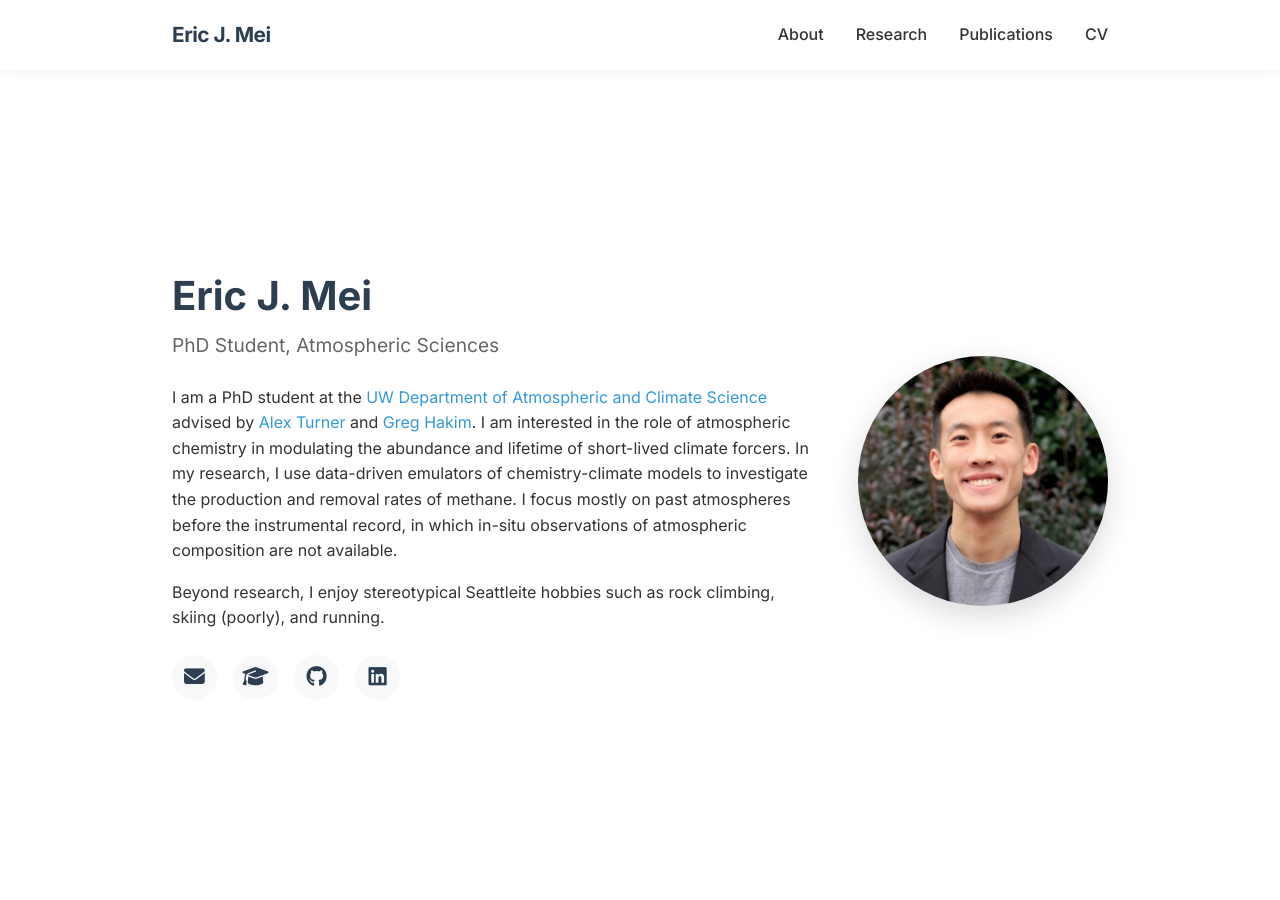
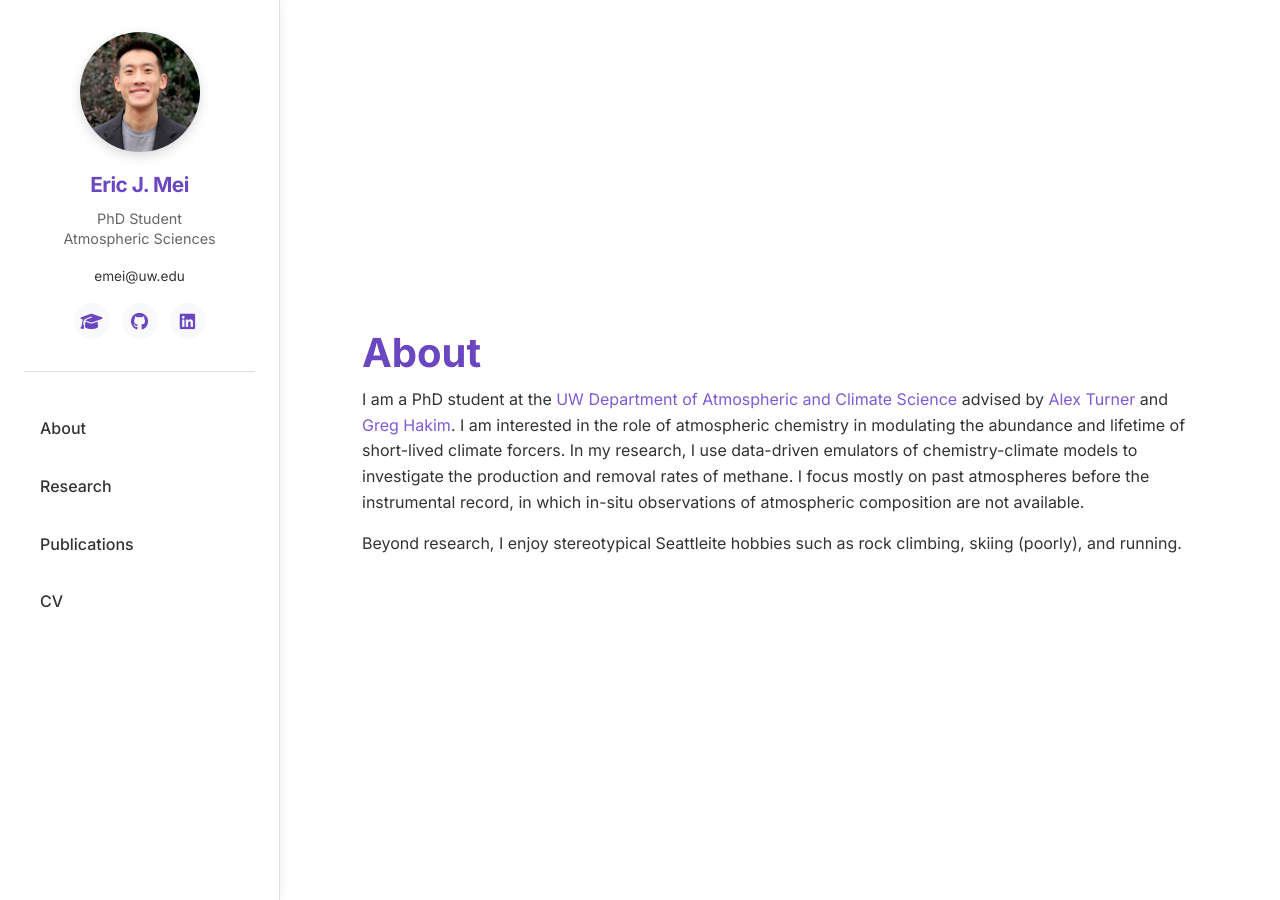
Before and after one commit to ericjmei/ericjmei.github.io, a Jekyll site: the page built from index.html, in a window 1280 px wide and 900 px high. Built offline with Jekyll 4.4.1, drawn with Linux system fonts in a browser that asks for light colours; some of the changed text lies outside the part shown.

Commit message:
refactor

```diff
--- a/_layouts/modern.html
+++ b/_layouts/modern.html
@@ -19,8 +19,32 @@
   <!-- Navigation -->
   <nav class="navbar" id="navbar">
     <div class="container">
-      <div class="nav-brand">
-        <a href="#top">{{ site.author.name }}</a>
+      <div class="nav-profile">
+        <img src="{{ '/images/Headshot.jpg' | relative_url }}" alt="{{ site.author.name }}" class="nav-profile-image">
+        <div class="nav-brand">
+          <a href="#top">{{ site.author.name }}</a>
+        </div>
+        <div class="nav-subtitle">PhD Student<br>Atmospheric Sciences</div>
+        <div class="nav-contact">
+          <span class="nav-email">{{ site.author.email }}</span>
+        </div>
+        <div class="nav-social">
+          {% if site.author.googlescholar %}
+          <a href="{{ site.author.googlescholar }}" target="_blank" rel="noopener" title="Google Scholar" aria-label="Google Scholar">
+            <i class="fas fa-graduation-cap"></i>
+          </a>
+          {% endif %}
+          {% if site.author.github %}
+          <a href="https://github.com/{{ site.author.github }}" target="_blank" rel="noopener" title="GitHub" aria-label="GitHub">
+            <i class="fab fa-github"></i>
+          </a>
+          {% endif %}
+          {% if site.author.linkedin %}
+          <a href="https://linkedin.com/in/{{ site.author.linkedin }}" target="_blank" rel="noopener" title="LinkedIn" aria-label="LinkedIn">
+            <i class="fab fa-linkedin"></i>
+          </a>
+          {% endif %}
+        </div>
       </div>
       <div class="nav-menu" id="nav-menu">
         <a href="#about" class="nav-link">About</a>
@@ -28,13 +52,14 @@
         <a href="#publications" class="nav-link">Publications</a>
         <a href="#cv" class="nav-link">CV</a>
       </div>
-      <div class="nav-toggle" id="nav-toggle">
-        <span></span>
-        <span></span>
-        <span></span>
-      </div>
     </div>
   </nav>
+
+  <div class="nav-toggle" id="nav-toggle">
+    <span></span>
+    <span></span>
+    <span></span>
+  </div>
 
   <!-- Main Content -->
   <main>
--- a/assets/css/modern.css
+++ b/assets/css/modern.css
@@ -4,16 +4,16 @@
 
 /* ===== CSS Variables ===== */
 :root {
-  --primary-color: #2c3e50;
-  --secondary-color: #3498db;
-  --accent-color: #e74c3c;
+  --primary-color: #6b46c1;
+  --secondary-color: #805ad5;
+  --accent-color: #9f7aea;
   --text-color: #333;
   --text-light: #666;
   --border-color: #e0e0e0;
   --bg-light: #f8f9fa;
   --bg-white: #ffffff;
-  --nav-height: 70px;
-  --max-width: 1000px;
+  --sidebar-width: 280px;
+  --max-width: 900px;
   --transition: all 0.3s ease;
 }
 
@@ -85,29 +85,51 @@ a:hover {
   padding: 0 2rem;
 }
 
-/* ===== Navigation Bar ===== */
+/* ===== Sidebar Navigation ===== */
 .navbar {
   position: fixed;
   top: 0;
   left: 0;
-  right: 0;
-  height: var(--nav-height);
-  background: rgba(255, 255, 255, 0.95);
-  backdrop-filter: blur(10px);
-  box-shadow: 0 2px 10px rgba(0, 0, 0, 0.05);
+  bottom: 0;
+  width: var(--sidebar-width);
+  background: var(--bg-white);
+  border-right: 1px solid var(--border-color);
+  box-shadow: 2px 0 10px rgba(0, 0, 0, 0.05);
   z-index: 1000;
-  transition: var(--transition);
-}
-
-.navbar.scrolled {
-  box-shadow: 0 2px 20px rgba(0, 0, 0, 0.1);
+  overflow-y: auto;
+  padding: 2rem 0;
 }
 
 .navbar .container {
   display: flex;
-  justify-content: space-between;
+  flex-direction: column;
   align-items: center;
-  height: 100%;
+  padding: 0 1.5rem;
+  height: auto;
+}
+
+.nav-profile {
+  display: flex;
+  flex-direction: column;
+  align-items: center;
+  text-align: center;
+  margin-bottom: 2rem;
+  padding-bottom: 2rem;
+  border-bottom: 1px solid var(--border-color);
+  width: 100%;
+}
+
+.nav-profile-image {
+  width: 120px;
+  height: 120px;
+  border-radius: 50%;
+  object-fit: cover;
+  margin-bottom: 1rem;
+  box-shadow: 0 4px 12px rgba(0, 0, 0, 0.15);
+}
+
+.nav-brand {
+  margin-bottom: 0.5rem;
 }
 
 .nav-brand a {
@@ -117,31 +139,71 @@ a:hover {
   letter-spacing: -0.5px;
 }
 
+.nav-subtitle {
+  font-size: 0.9rem;
+  color: var(--text-light);
+  margin-bottom: 1rem;
+  line-height: 1.4;
+}
+
+.nav-contact {
+  display: flex;
+  flex-direction: column;
+  gap: 0.5rem;
+  font-size: 0.85rem;
+  color: var(--text-color);
+  margin-bottom: 1rem;
+}
+
+.nav-email {
+  color: var(--text-color);
+  cursor: text;
+}
+
+.nav-social {
+  display: flex;
+  gap: 0.75rem;
+  justify-content: center;
+}
+
+.nav-social a {
+  width: 36px;
+  height: 36px;
+  display: flex;
+  align-items: center;
+  justify-content: center;
+  background: var(--bg-light);
+  border-radius: 50%;
+  font-size: 1.1rem;
+  color: var(--primary-color);
+  transition: var(--transition);
+}
+
+.nav-social a:hover {
+  background: var(--primary-color);
+  color: var(--bg-white);
+  transform: translateY(-2px);
+}
+
 .nav-menu {
   display: flex;
-  gap: 2rem;
+  flex-direction: column;
+  gap: 0.5rem;
+  width: 100%;
 }
 
 .nav-link {
   font-weight: 500;
   color: var(--text-color);
-  position: relative;
-  padding: 0.5rem 0;
+  padding: 0.75rem 1rem;
+  border-radius: 6px;
+  transition: var(--transition);
+  text-align: left;
 }
 
-.nav-link::after {
-  content: '';
-  position: absolute;
-  bottom: 0;
-  left: 0;
-  width: 0;
-  height: 2px;
-  background: var(--secondary-color);
-  transition: var(--transition);
-}
-
-.nav-link:hover::after {
-  width: 100%;
+.nav-link:hover {
+  background: var(--bg-light);
+  color: var(--primary-color);
 }
 
 .nav-toggle {
@@ -149,6 +211,14 @@ a:hover {
   flex-direction: column;
   gap: 5px;
   cursor: pointer;
+  position: fixed;
+  top: 1rem;
+  right: 1rem;
+  z-index: 1001;
+  background: var(--bg-white);
+  padding: 0.5rem;
+  border-radius: 6px;
+  box-shadow: 0 2px 8px rgba(0, 0, 0, 0.1);
 }
 
 .nav-toggle span {
@@ -161,13 +231,13 @@ a:hover {
 
 /* ===== Main Content ===== */
 main {
-  margin-top: var(--nav-height);
+  margin-left: var(--sidebar-width);
 }
 
 /* ===== Sections ===== */
 section {
-  padding: 5rem 0;
-  min-height: calc(100vh - var(--nav-height));
+  padding: 4rem 3rem;
+  min-height: 100vh;
   display: flex;
   align-items: center;
 }
@@ -185,20 +255,12 @@ section:nth-child(even) {
   display: flex;
   align-items: center;
   justify-content: center;
-  min-height: calc(100vh - var(--nav-height));
-  padding: 4rem 0;
+  min-height: 100vh;
+  padding: 4rem 3rem;
 }
 
 .hero-content {
-  display: flex;
-  align-items: center;
-  gap: 3rem;
-  flex-wrap: wrap;
-}
-
-.hero-text {
-  flex: 1;
-  min-width: 300px;
+  width: 100%;
 }
 
 .hero-text h1 {
@@ -211,44 +273,6 @@ section:nth-child(even) {
   margin-bottom: 1.5rem;
 }
 
-.hero-image {
-  flex: 0 0 250px;
-}
-
-.hero-image img {
-  width: 100%;
-  max-width: 250px;
-  height: auto;
-  border-radius: 50%;
-  box-shadow: 0 10px 30px rgba(0, 0, 0, 0.15);
-  object-fit: cover;
-}
-
-.social-links {
-  display: flex;
-  gap: 1rem;
-  margin-top: 1.5rem;
-}
-
-.social-links a {
-  width: 45px;
-  height: 45px;
-  display: flex;
-  align-items: center;
-  justify-content: center;
-  background: var(--bg-light);
-  border-radius: 50%;
-  font-size: 1.3rem;
-  color: var(--primary-color);
-  transition: var(--transition);
-}
-
-.social-links a:hover {
-  background: var(--secondary-color);
-  color: var(--bg-white);
-  transform: translateY(-3px);
-}
-
 /* ===== Research Section ===== */
 .research-description {
   font-size: 1.1rem;
@@ -259,87 +283,66 @@ section:nth-child(even) {
 /* ===== Publications ===== */
 .publications-list {
   list-style: none;
-  counter-reset: publication-counter;
+  counter-reset: publication-counter 5;
 }
 
 .publication-item {
-  counter-increment: publication-counter;
-  margin-bottom: 2.5rem;
-  padding: 1.5rem;
-  background: var(--bg-white);
-  border-radius: 8px;
-  border-left: 4px solid var(--secondary-color);
-  box-shadow: 0 2px 8px rgba(0, 0, 0, 0.05);
-  transition: var(--transition);
+  counter-increment: publication-counter -1;
+  margin-bottom: 2rem;
+  padding-left: 2.5rem;
   position: relative;
-}
-
-section:nth-child(even) .publication-item {
-  background: var(--bg-white);
-}
-
-.publication-item:hover {
-  box-shadow: 0 4px 16px rgba(0, 0, 0, 0.1);
-  transform: translateY(-2px);
 }
 
 .publication-item::before {
   content: "[" counter(publication-counter) "]";
+  position: absolute;
+  left: 0;
   font-weight: 600;
-  color: var(--secondary-color);
-  margin-right: 0.5rem;
+  color: var(--primary-color);
 }
 
 .publication-title {
-  font-size: 1.15rem;
-  font-weight: 600;
-  color: var(--primary-color);
-  margin-bottom: 0.5rem;
-  line-height: 1.4;
+  font-size: 1rem;
+  font-weight: 500;
+  color: var(--text-color);
+  margin-bottom: 0.25rem;
+  line-height: 1.5;
 }
 
 .publication-title a {
-  color: var(--primary-color);
+  color: var(--text-color);
 }
 
 .publication-title a:hover {
-  color: var(--secondary-color);
+  color: var(--primary-color);
 }
 
 .publication-authors {
   color: var(--text-light);
-  margin-bottom: 0.5rem;
-  font-size: 0.95rem;
+  margin-bottom: 0.25rem;
+  font-size: 0.9rem;
 }
 
 .publication-venue {
   font-style: italic;
-  color: var(--text-color);
-  margin-bottom: 0.5rem;
+  color: var(--text-light);
+  margin-bottom: 0.25rem;
+  font-size: 0.9rem;
 }
 
 .publication-links {
-  display: flex;
-  gap: 1rem;
-  flex-wrap: wrap;
-  margin-top: 0.75rem;
+  display: inline;
+  font-size: 0.9rem;
 }
 
 .publication-link {
-  display: inline-flex;
-  align-items: center;
-  gap: 0.3rem;
-  padding: 0.3rem 0.8rem;
-  background: var(--bg-light);
-  border-radius: 4px;
-  font-size: 0.9rem;
   color: var(--secondary-color);
   transition: var(--transition);
 }
 
 .publication-link:hover {
-  background: var(--secondary-color);
-  color: var(--bg-white);
+  color: var(--primary-color);
+  text-decoration: underline;
 }
 
 /* ===== CV Section ===== */
@@ -348,28 +351,18 @@ section:nth-child(even) .publication-item {
   height: 800px;
   border: 1px solid var(--border-color);
   border-radius: 8px;
-  margin-top: 1.5rem;
+  margin-top: 1rem;
   box-shadow: 0 2px 8px rgba(0, 0, 0, 0.05);
 }
 
 .cv-download {
-  display: inline-flex;
-  align-items: center;
-  gap: 0.5rem;
-  padding: 0.8rem 1.5rem;
-  background: var(--secondary-color);
-  color: var(--bg-white);
-  border-radius: 6px;
-  font-weight: 500;
-  margin-bottom: 1.5rem;
+  color: var(--secondary-color);
   transition: var(--transition);
 }
 
 .cv-download:hover {
-  background: var(--primary-color);
-  color: var(--bg-white);
-  transform: translateY(-2px);
-  box-shadow: 0 4px 12px rgba(0, 0, 0, 0.15);
+  color: var(--primary-color);
+  text-decoration: underline;
 }
 
 /* ===== Footer ===== */
@@ -419,50 +412,25 @@ section:nth-child(even) .publication-item {
 /* ===== Responsive Design ===== */
 @media (max-width: 768px) {
   :root {
-    --nav-height: 60px;
+    --sidebar-width: 0;
   }
 
   html {
     font-size: 14px;
   }
 
-  .container {
-    padding: 0 1.5rem;
+  main {
+    margin-left: 0;
   }
 
-  section {
-    padding: 3rem 0;
-    min-height: auto;
-  }
-
-  h1 {
-    font-size: 2rem;
-  }
-
-  h2 {
-    font-size: 1.6rem;
-  }
-
-  .nav-menu {
-    position: fixed;
-    top: var(--nav-height);
-    left: 0;
-    right: 0;
-    background: var(--bg-white);
-    flex-direction: column;
-    padding: 1.5rem 2rem;
-    box-shadow: 0 10px 30px rgba(0, 0, 0, 0.1);
-    gap: 1rem;
-    transform: translateY(-100%);
-    opacity: 0;
-    visibility: hidden;
+  .navbar {
+    width: 250px;
+    transform: translateX(-100%);
     transition: var(--transition);
   }
 
-  .nav-menu.active {
-    transform: translateY(0);
-    opacity: 1;
-    visibility: visible;
+  .navbar.active {
+    transform: translateX(0);
   }
 
   .nav-toggle {
@@ -481,22 +449,21 @@ section:nth-child(even) .publication-item {
     transform: rotate(-45deg) translate(7px, -7px);
   }
 
-  .hero-content {
-    flex-direction: column-reverse;
-    text-align: center;
-    gap: 2rem;
+  .container {
+    padding: 0 1.5rem;
   }
 
-  .hero-image {
-    flex: 0 0 200px;
+  section {
+    padding: 3rem 1.5rem;
+    min-height: auto;
   }
 
-  .hero-image img {
-    max-width: 200px;
+  h1 {
+    font-size: 2rem;
   }
 
-  .social-links {
-    justify-content: center;
+  h2 {
+    font-size: 1.6rem;
   }
 
   .cv-embed {
--- a/index.html
+++ b/index.html
@@ -8,39 +8,13 @@ permalink: /
   <div class="container">
     <div class="hero-content">
       <div class="hero-text">
-        <h1>Eric J. Mei</h1>
-        <p class="subtitle">PhD Student, Atmospheric Sciences</p>
+        <h1>About</h1>
         <p>
           I am a PhD student at the <a href="https://atmos.uw.edu/" target="_blank" rel="noopener">UW Department of Atmospheric and Climate Science</a> advised by <a href="https://alexjturner.github.io/index.html" target="_blank" rel="noopener">Alex Turner</a> and <a href="https://www.linkedin.com/in/greg-hakim-42945611/" target="_blank" rel="noopener">Greg Hakim</a>. I am interested in the role of atmospheric chemistry in modulating the abundance and lifetime of short-lived climate forcers. In my research, I use data-driven emulators of chemistry-climate models to investigate the production and removal rates of methane. I focus mostly on past atmospheres before the instrumental record, in which in-situ observations of atmospheric composition are not available.
         </p>
         <p>
           Beyond research, I enjoy stereotypical Seattleite hobbies such as rock climbing, skiing (poorly), and running.
         </p>
-        <div class="social-links">
-          {% if site.author.email %}
-          <a href="mailto:{{ site.author.email }}" title="Email" aria-label="Email">
-            <i class="fas fa-envelope"></i>
-          </a>
-          {% endif %}
-          {% if site.author.googlescholar %}
-          <a href="{{ site.author.googlescholar }}" target="_blank" rel="noopener" title="Google Scholar" aria-label="Google Scholar">
-            <i class="fas fa-graduation-cap"></i>
-          </a>
-          {% endif %}
-          {% if site.author.github %}
-          <a href="https://github.com/{{ site.author.github }}" target="_blank" rel="noopener" title="GitHub" aria-label="GitHub">
-            <i class="fab fa-github"></i>
-          </a>
-          {% endif %}
-          {% if site.author.linkedin %}
-          <a href="https://linkedin.com/in/{{ site.author.linkedin }}" target="_blank" rel="noopener" title="LinkedIn" aria-label="LinkedIn">
-            <i class="fab fa-linkedin"></i>
-          </a>
-          {% endif %}
-        </div>
-      </div>
-      <div class="hero-image">
-        <img src="{{ '/images/Headshot.jpg' | relative_url }}" alt="{{ site.author.name }}">
       </div>
     </div>
   </div>
@@ -82,13 +56,11 @@ permalink: /
             Mei, E. J., Gao, Z., Hopke, P. K., Ebelt, S., Rich, D. Q., & Russell, A. G.
           </div>
           <div class="publication-venue">
-            ACS ES&T Air (2024)
+            ACS ES&T Air, 2024
           </div>
-          <div class="publication-links">
-            <a href="https://doi.org/10.1021/acsestair.3c00034" target="_blank" rel="noopener" class="publication-link">
-              <i class="fas fa-link"></i> DOI
-            </a>
-          </div>
+          <span class="publication-links">
+            [<a href="https://doi.org/10.1021/acsestair.3c00034" target="_blank" rel="noopener" class="publication-link">DOI</a>]
+          </span>
         </li>
 
         <li class="publication-item">
@@ -101,13 +73,11 @@ permalink: /
             Gustin, M. S., Dunham-Cheatham, S. M., Allen, N., Choma, N., Johnson, W., Lopez, S., et al. (including Mei, E. J.)
           </div>
           <div class="publication-venue">
-            Science of The Total Environment (2023)
+            Science of The Total Environment, 2023
           </div>
-          <div class="publication-links">
-            <a href="https://doi.org/10.1016/j.scitotenv.2023.166184" target="_blank" rel="noopener" class="publication-link">
-              <i class="fas fa-link"></i> DOI
-            </a>
-          </div>
+          <span class="publication-links">
+            [<a href="https://doi.org/10.1016/j.scitotenv.2023.166184" target="_blank" rel="noopener" class="publication-link">DOI</a>]
+          </span>
         </li>
 
         <li class="publication-item">
@@ -120,13 +90,11 @@ permalink: /
             Mei, E. J., Moore, A. C., & Kaiser, J.
           </div>
           <div class="publication-venue">
-            Environmental Pollution (2023)
+            Environmental Pollution, 2023
           </div>
-          <div class="publication-links">
-            <a href="https://doi.org/10.1016/j.envpol.2023.122481" target="_blank" rel="noopener" class="publication-link">
-              <i class="fas fa-link"></i> DOI
-            </a>
-          </div>
+          <span class="publication-links">
+            [<a href="https://doi.org/10.1016/j.envpol.2023.122481" target="_blank" rel="noopener" class="publication-link">DOI</a>]
+          </span>
         </li>
 
         <li class="publication-item">
@@ -139,13 +107,11 @@ permalink: /
             Chen, W., Mei, E. J., & Xie, X.
           </div>
           <div class="publication-venue">
-            ACS ES&T Water (2022)
+            ACS ES&T Water, 2022
           </div>
-          <div class="publication-links">
-            <a href="https://doi.org/10.1021/acsestwater.2c00239" target="_blank" rel="noopener" class="publication-link">
-              <i class="fas fa-link"></i> DOI
-            </a>
-          </div>
+          <span class="publication-links">
+            [<a href="https://doi.org/10.1021/acsestwater.2c00239" target="_blank" rel="noopener" class="publication-link">DOI</a>]
+          </span>
         </li>
       </ol>
     </div>
@@ -156,9 +122,9 @@ permalink: /
   <div class="container">
     <div class="section-content">
       <h2>Curriculum Vitae</h2>
-      <a href="https://ericjmei.github.io/EJM_CV.pdf" class="cv-download" download>
-        <i class="fas fa-download"></i> Download CV
-      </a>
+      <p>
+        <a href="https://ericjmei.github.io/EJM_CV.pdf" class="cv-download" target="_blank" rel="noopener">Download my CV here</a>.
+      </p>
       <embed src="https://ericjmei.github.io/EJM_CV.pdf" type="application/pdf" class="cv-embed">
     </div>
   </div>
```
Also changed, not shown: other parts of _layouts/modern.html (+4 -17 lines).
